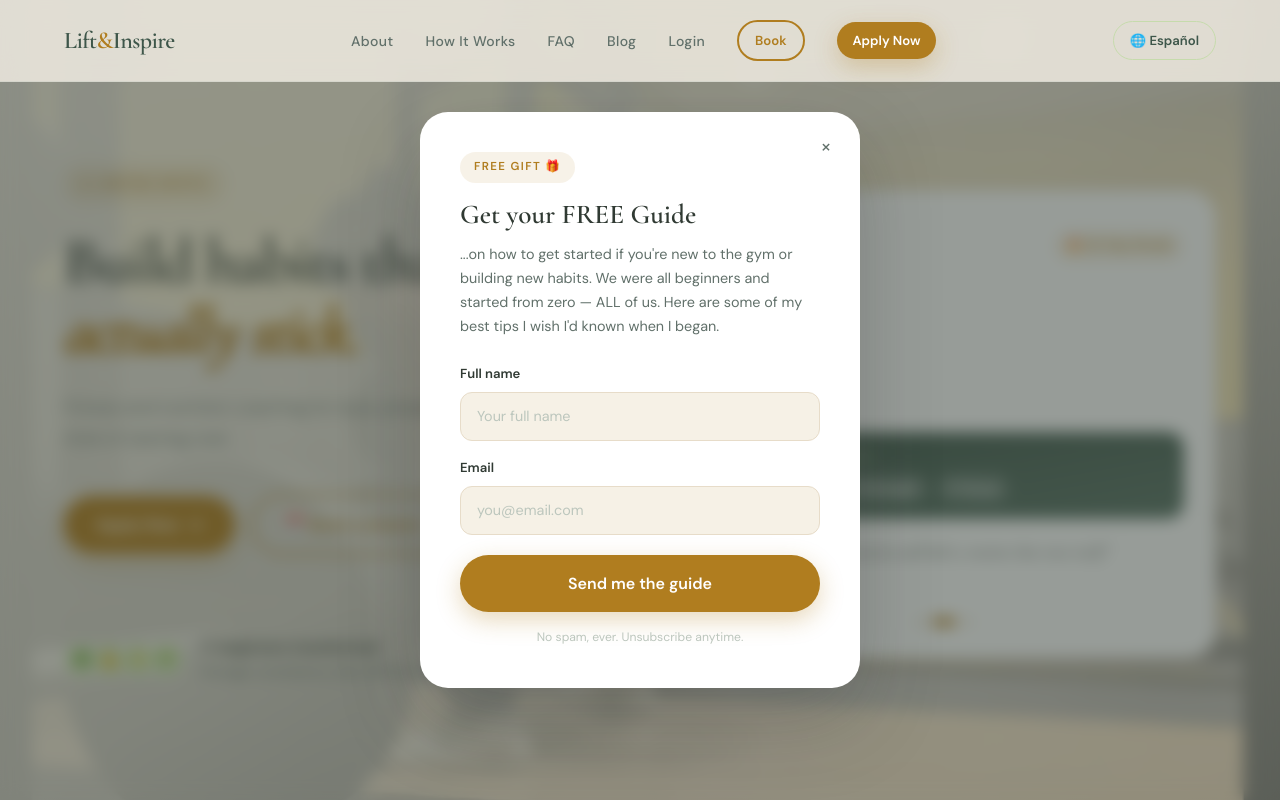
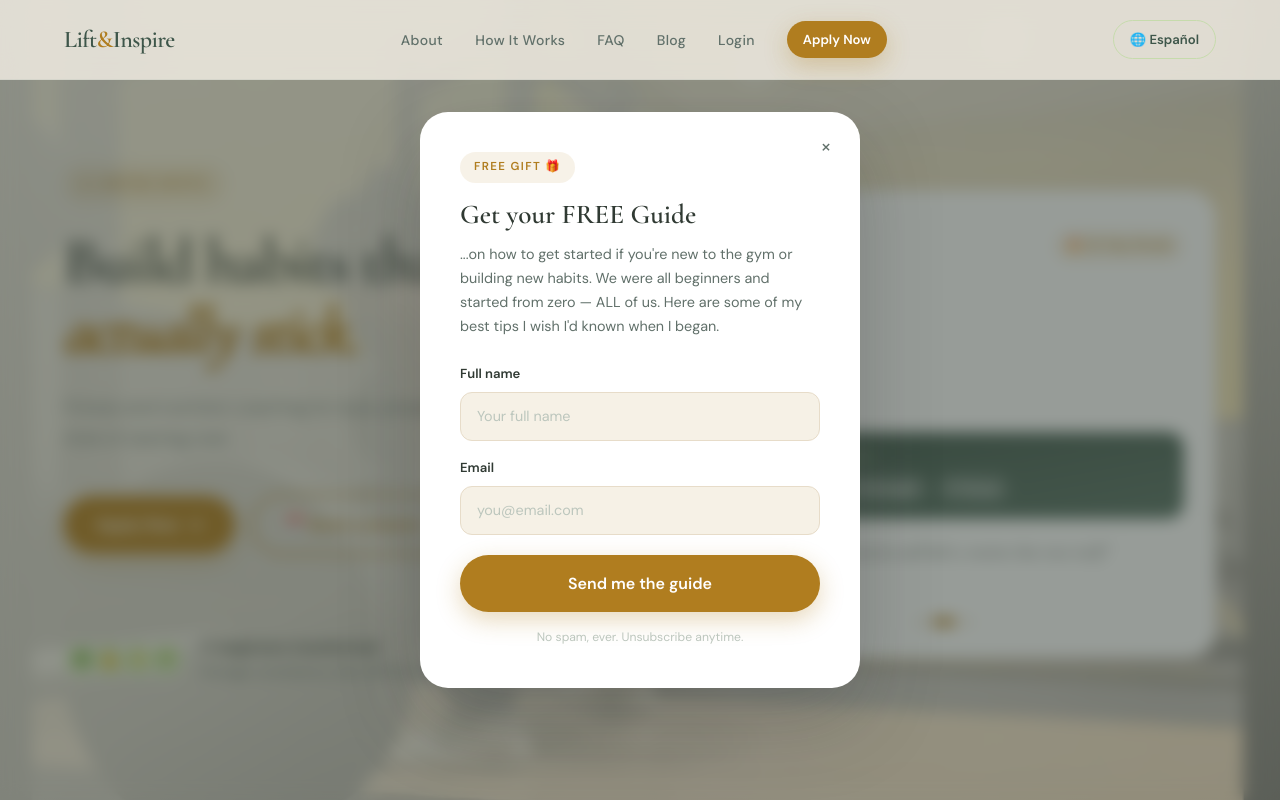
Before and after one commit to ClauYA/thrive-and-inspire, a React (Vite) app in the folder client/: page / in a window 1280 px wide. Shown: the top 800 px of the page. Built offline with nearby package versions, Linux system fonts and the light colour scheme; grey boxes are pictures that could not be loaded.

Commit message:
Navbar: remove Book button (now only in Hero)
https://claude.ai/code/session_013QvBBgCUfF4gqnwKpHzeH1

```diff
--- a/client/src/components/Navbar.jsx
+++ b/client/src/components/Navbar.jsx
@@ -60,9 +60,6 @@ export default function Navbar() {
           </Link>
         </li>
         <li>
-          <Button as={Link} to="/book" size="sm" variant="secondary">{t.nav.book}</Button>
-        </li>
-        <li>
           <Button as="a" href="#apply" size="sm">{t.nav.apply}</Button>
         </li>
       </ul>
@@ -111,9 +108,6 @@ export default function Navbar() {
           >
             {t.nav.train}
           </Link>
-          <Button as={Link} to="/book" size="sm" variant="secondary" onClick={() => setMenuOpen(false)} className="w-full">
-            {t.nav.book}
-          </Button>
           <Button as="a" href="#apply" size="sm" onClick={() => setMenuOpen(false)} className="w-full">
             {t.nav.apply}
           </Button>
```
